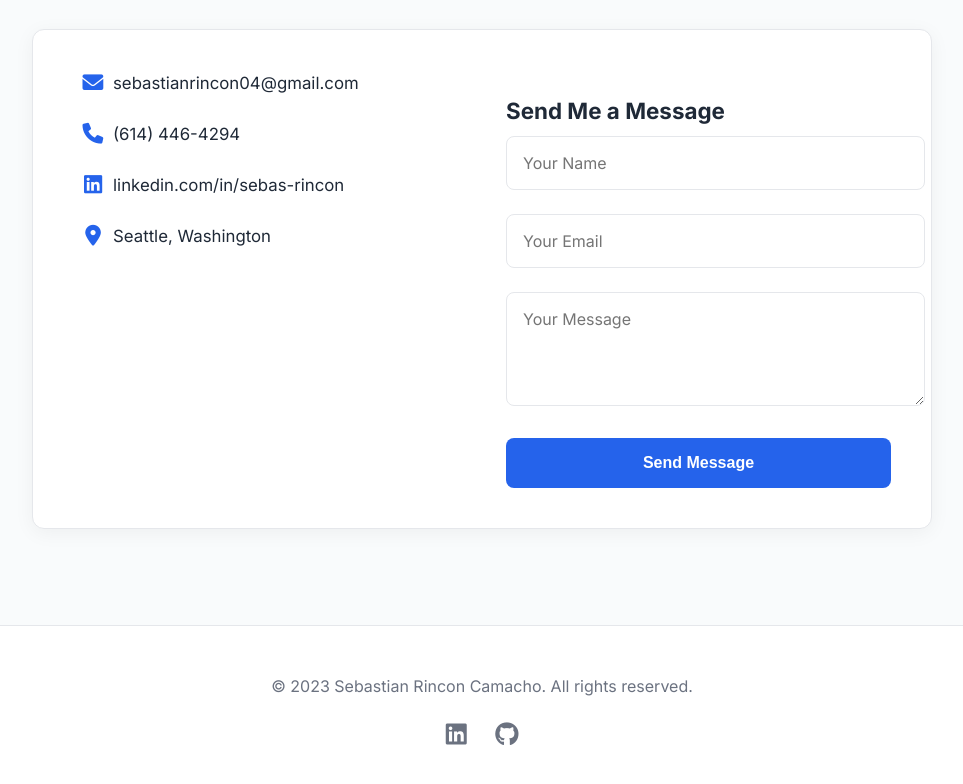
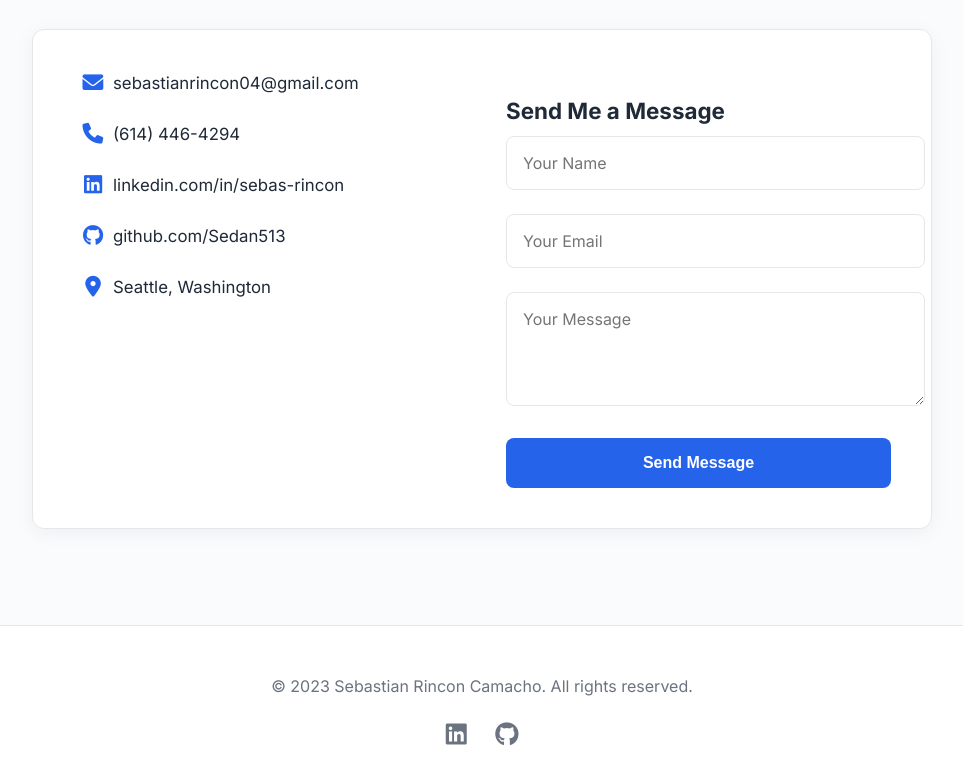
Before and after one commit to Sedan513/personal_website, a website: page index.html in a window 1280 px wide. Shown: the part 5604-6388 px from the top of the page, without its empty margins (158-1121 px from the left). Drawn offline with nearby package versions, Linux system fonts and the light colour scheme; no server answers.

Commit message:
added github shit

```diff
--- a/index.html
+++ b/index.html
@@ -181,6 +181,10 @@ draw their geo-location and create custom instructions to be carried out when an
                             <a href="https://linkedin.com/in/sebas-rincon" target="_blank">linkedin.com/in/sebas-rincon</a>
                         </div>
                         <div class="contact-item">
+                            <i class="fab fa-github"></i>
+                            <a href="https://github.com/Sedan513" target="_blank">github.com/Sedan513</a>
+                        </div>
+                        <div class="contact-item">
                             <i class="fas fa-map-marker-alt"></i>
                             <span>Seattle, Washington</span>
                         </div>
```
